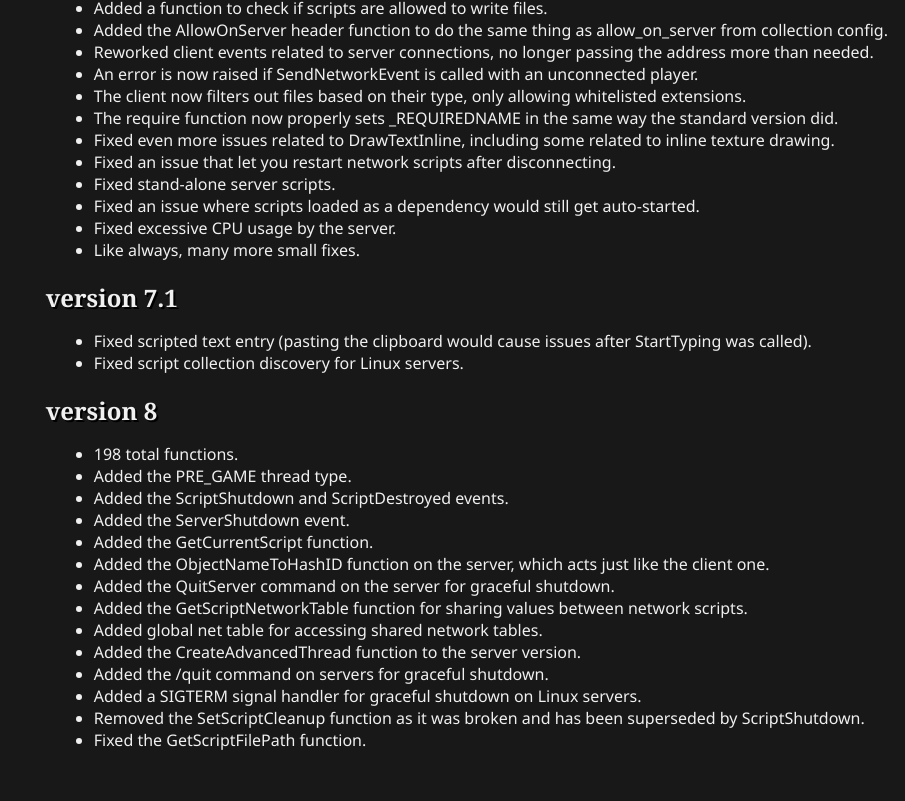
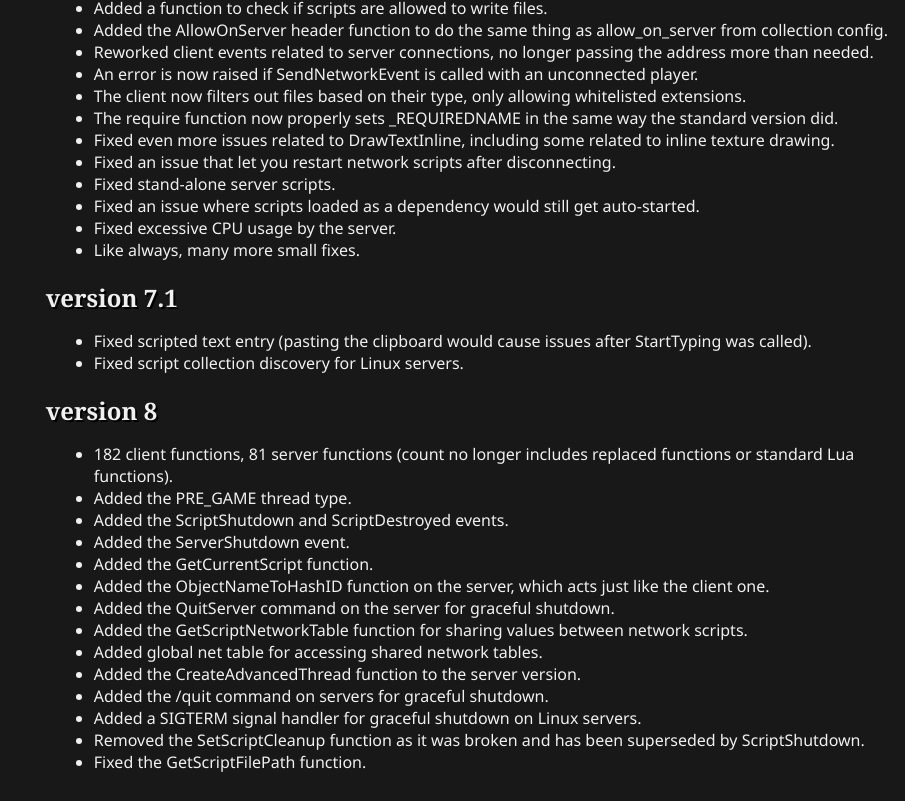
Before and after one commit to derpy54320/bully-scripting, a plain HTML site: page dsl/about.html in a window 1280 px wide. Shown: the part 4062-4863 px from the top of the page, without its empty margins (375-1280 px from the left). Before the commit the page ends 4841 px from the top, so only its background shows below. Drawn offline with Linux system fonts and the light colour scheme.

Commit message:
better function count

```diff
--- a/dsl/about.html
+++ b/dsl/about.html
@@ -188,7 +188,7 @@
 			</ul>
 			<h2>version 8</h2>
 			<ul>
-				<li>198 total functions.</li>
+				<li>182 client functions, 81 server functions (count no longer includes replaced functions or standard Lua functions).</li>
 				<li>Added the PRE_GAME thread type.</li>
 				<li>Added the ScriptShutdown and ScriptDestroyed events.</li>
 				<li>Added the ServerShutdown event.</li>
```
